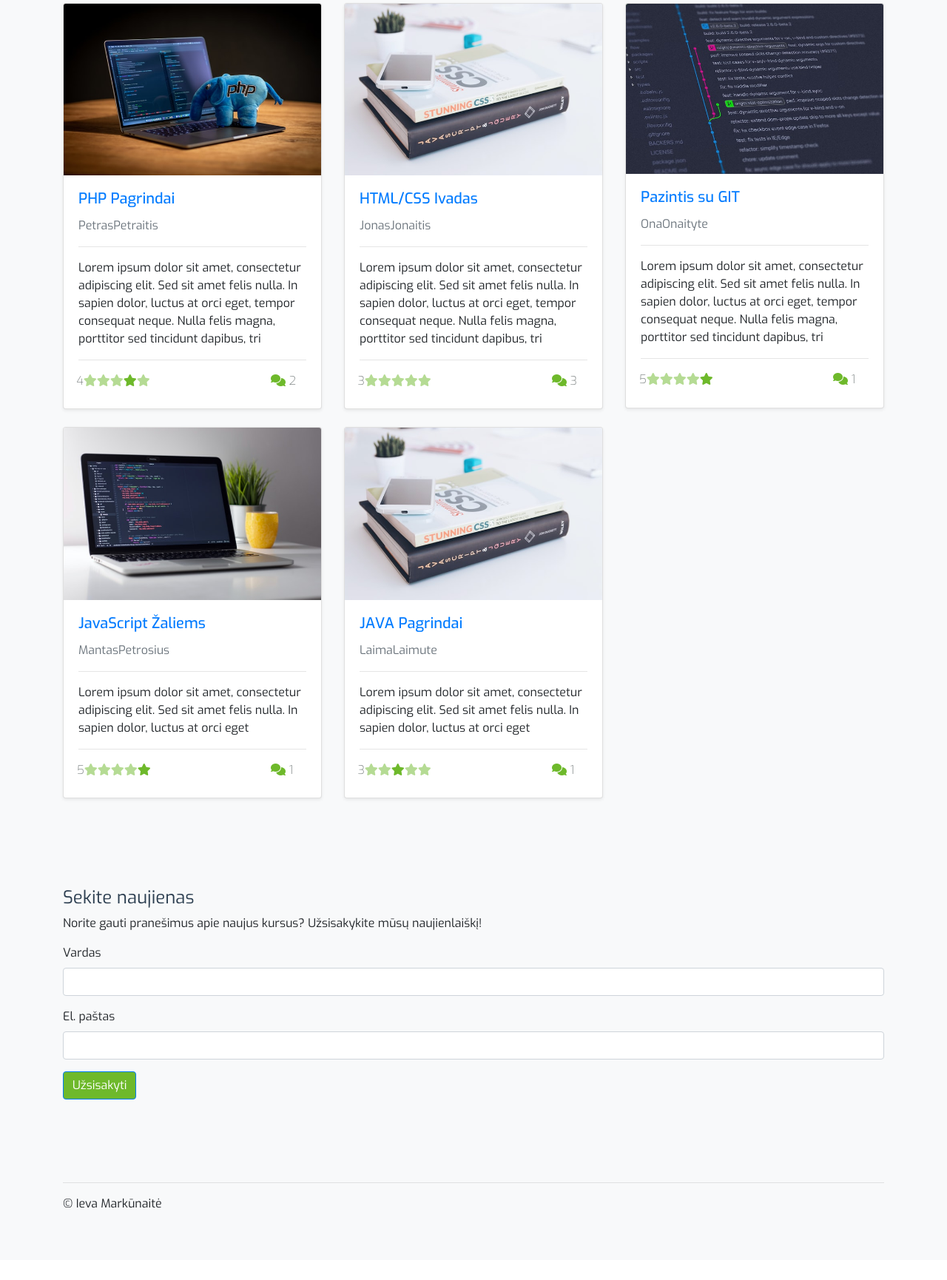
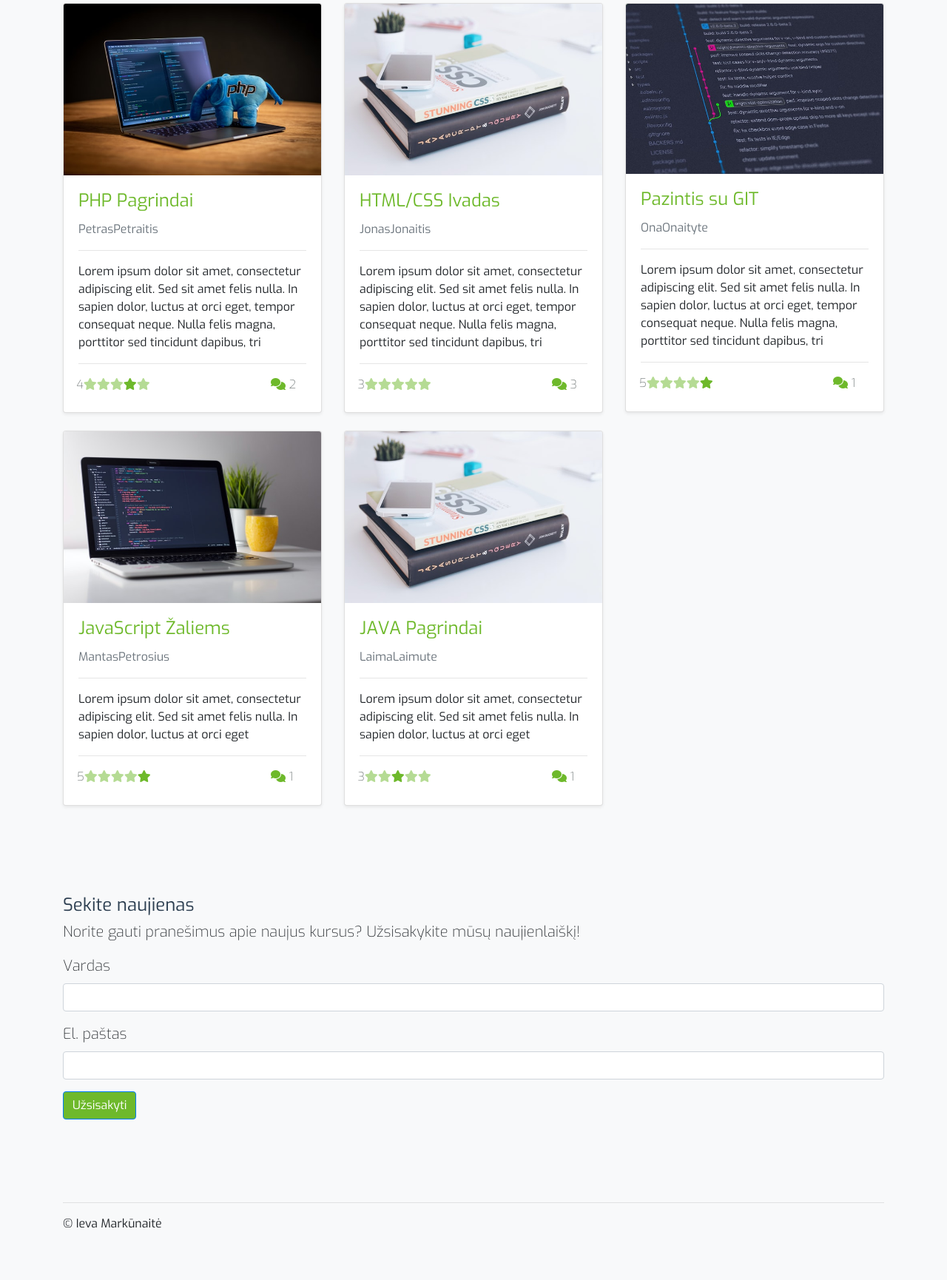
Before and after one commit to markunaite/Markunaite_Ieva, a PHP site: page / in a window 1280 px wide. Shown: the part 189-1919 px from the top of the page at 74% size. Before the commit the page ends 1822 px from the top, so only its background shows below. Run offline with PHP 8.4, Linux system fonts and the light colour scheme; data comes from the database, SQL or seed files in the repository; some libraries are stand-ins or nearby versions.

Commit message:
U3 PHP integracija

```diff
--- a/U3_Ieva_Markunaite/css/style.css
+++ b/U3_Ieva_Markunaite/css/style.css
@@ -28,6 +28,11 @@ h2 {
     color: #6eb92b;
 }
 
+.card-title {
+    font-size: 24px;
+    font-weight: 400;
+}
+
 .btn-primary {
     background-color: #6eb92b;
     color: #ffffff;
@@ -45,11 +50,28 @@ h2 {
 
 a {
     text-decoration: none;
+    color: #6eb92b;
+}
+
+a:hover {
+    text-decoration: none;
+    color: #7c8a70;
 }
 
 #success-message {
     display: none;
     background-color: green;
+}
+
+.message-form {
+    font-weight: 500;
+    width: 50%;
+    background-color: rgb(185, 224, 185);
+}
+
+.form {
+    font-size: 20px;
+    font-weight: 200;
 }
 
 .rating-form input {
--- a/U3_Ieva_Markunaite/index.php
+++ b/U3_Ieva_Markunaite/index.php
@@ -101,7 +101,7 @@ include("connect.php");
                     ?>
 
     </section>
-    <section>
+    <section class="form">
         <div class="album py-5 bg-light">
             <div class="container">
                 <form id="course-form" onsubmit="validateForm(); return false;">
```
